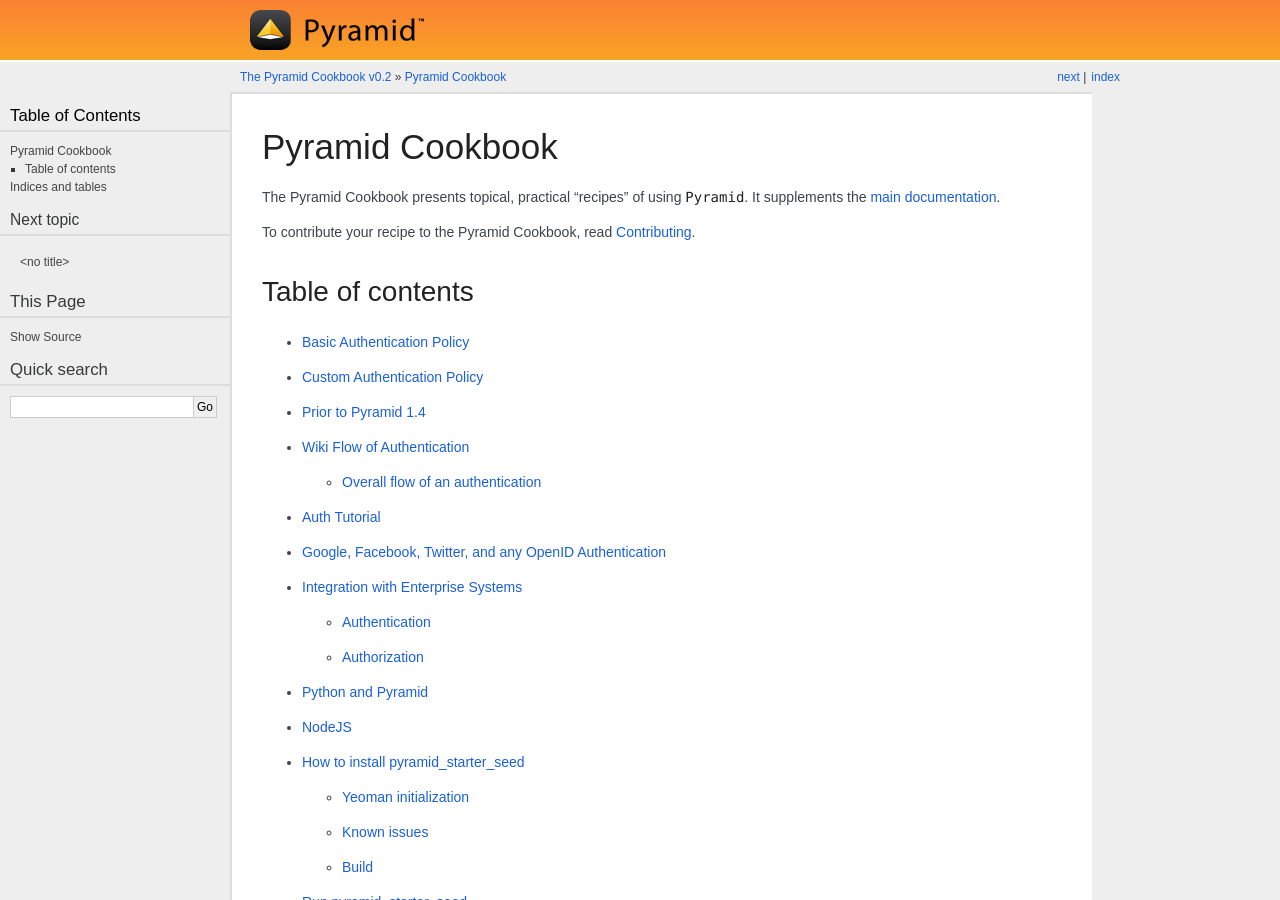
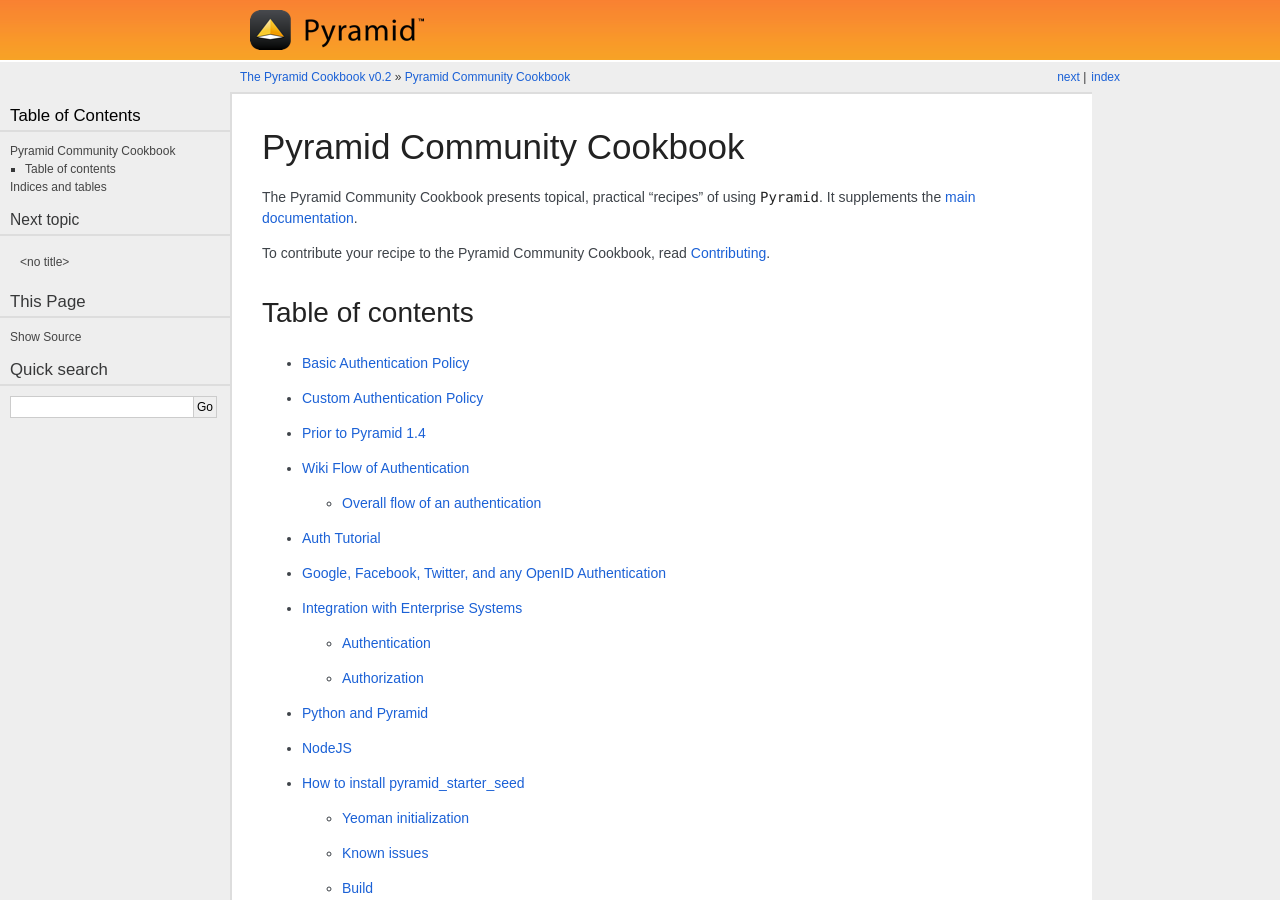
Before and after one commit to Pylons/pyramid_cookbook, a Sphinx documentation site: the page built from docs/index.rst, in a window 1280 px wide and 900 px high. Built offline with Sphinx 7.4.7, drawn with Linux system fonts in a browser that asks for light colours; some web fonts are replaced; some of the changed text lies outside the part shown.

Commit message:
Start renaming Pyramid Cookbook to Pyramid Community Cookbook

```diff
--- a/docs/index.rst
+++ b/docs/index.rst
@@ -1,13 +1,13 @@
 .. _pyramid-cookbook:
 
-Pyramid Cookbook
-================
+Pyramid Community Cookbook
+==========================
 
-The Pyramid Cookbook presents topical, practical "recipes" of using
+The Pyramid Community Cookbook presents topical, practical "recipes" of using
 :mod:`Pyramid`. It supplements the `main documentation
 <http://docs.pylonsproject.org/projects/pyramid/en/latest/>`_.
 
-To contribute your recipe to the Pyramid Cookbook, read `Contributing
+To contribute your recipe to the Pyramid Community Cookbook, read `Contributing
 <https://github.com/Pylons/pyramid_cookbook/blob/master/contributing.md>`_.
 
 Table of contents
```
